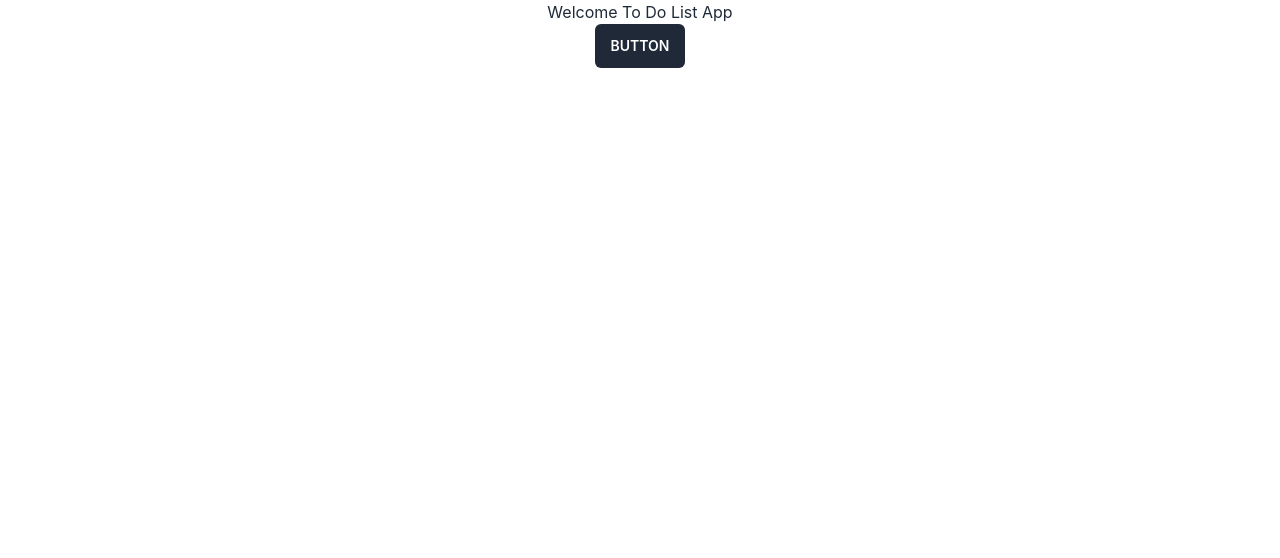
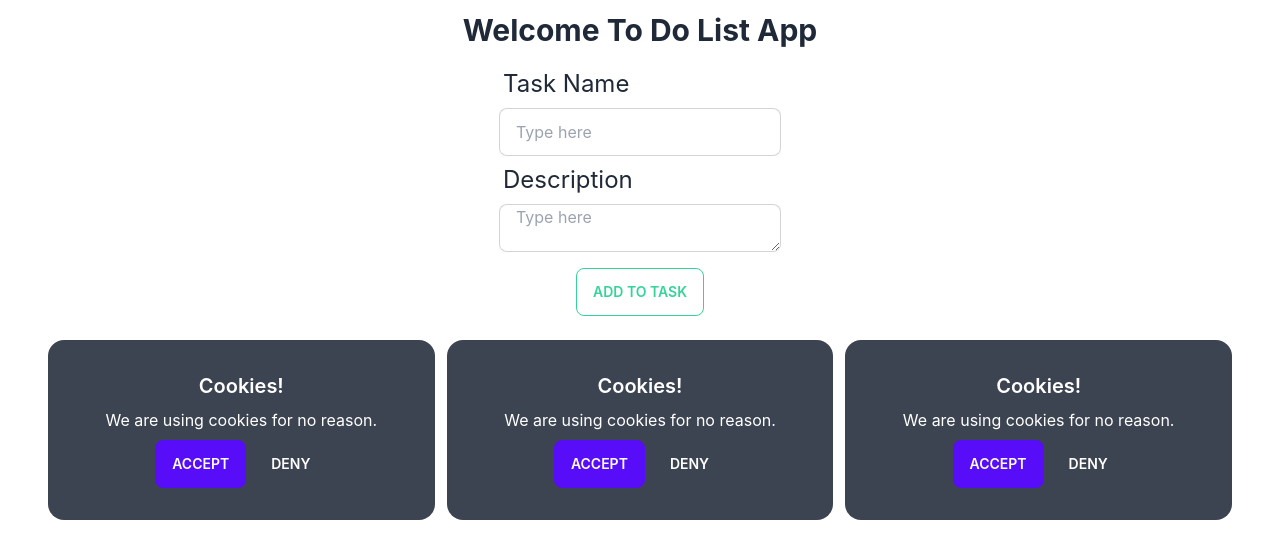
Before and after one commit to tayefulislam/to-do-list1, a React (Create React App) app: page / in a window 1280 px wide. Shown: the top 558 px of the page. Built offline with nearby package versions, Linux system fonts and the light colour scheme.

Commit message:
to list desing compelte and add some component

```diff
--- a/package.json
+++ b/package.json
@@ -13,6 +13,7 @@
     "react-firebase-hooks": "^5.0.3",
     "react-router-dom": "^6.3.0",
     "react-scripts": "5.0.1",
+    "react-toastify": "^9.0.1",
     "web-vitals": "^2.1.4"
   },
   "scripts": {
--- a/src/App.css
+++ b/src/App.css
@@ -32,6 +32,7 @@
   from {
     transform: rotate(0deg);
   }
+
   to {
     transform: rotate(360deg);
   }
--- a/src/App.js
+++ b/src/App.js
@@ -1,12 +1,26 @@
-import logo from './logo.svg';
+
 import './App.css';
+import { Route, Routes } from 'react-router-dom';
+import Home from './Pages/Home';
 
 function App() {
+
+
+
+
+
+
   return (
     <div className="App">
 
-      <h1>Welcome To Do List App</h1>
-      <button class="inline-block cursor-pointer rounded-md bg-gray-800 px-4 py-3 text-center text-sm font-semibold uppercase text-white transition duration-200 ease-in-out hover:bg-gray-900">Button</button>
+
+      <Routes>
+        <Route path='/' element={<Home></Home>}></Route>
+      </Routes>
+
+
+
+
 
 
 
--- /dev/null
+++ b/src/Pages/AddTask.js
@@ -0,0 +1,68 @@
+import React from 'react';
+
+const AddTask = () => {
+
+
+
+    const addTask = (event) => {
+
+        event.preventDefault()
+
+
+        const task = {
+            name: event.target.name.value,
+            description: event.target.description.value,
+            email: 'email',
+            status: 'inprogress'
+
+        }
+        console.log(task)
+
+
+    }
+
+
+
+
+    return (
+        <div>
+
+            <h1 className='text-center text-3xl mt-3 mb-3 font-bold'>Welcome To Do List App</h1>
+
+
+
+            <div className='flex justify-center items-center mb-6'>
+
+                <form onSubmit={addTask}>
+
+                    <div class="form-control w-full max-w-xs">
+                        <label class="label">
+                            <span class="label-text text-2xl">Task Name</span>
+                        </label>
+                        <input type="text" name='name' placeholder="Type here" class="input input-bordered w-full max-w-sm" />
+
+                    </div>
+
+                    <div class="form-control w-full max-w-xs">
+                        <label class="label">
+                            <span class="label-text text-2xl">Description</span>
+                        </label>
+                        <textarea type="text" name='description' placeholder="Type here" class="input input-bordered w-full max-w-lg" />
+
+                    </div>
+
+
+                    <input type='submit' value="Add To Task" class="btn btn-outline btn-success mt-4" />
+
+
+
+
+                </form>
+
+            </div>
+
+        </div>
+    );
+};
+
+export default AddTask;
--- /dev/null
+++ b/src/Pages/AllToDo.js
@@ -0,0 +1,50 @@
+import React from 'react';
+
+const AllToDo = () => {
+    return (
+        <div className='grid grid-cols-1 lg:grid-cols-3 px-12 gap-3'>
+
+
+            <div>
+                <div class="card w-full bg-neutral text-neutral-content">
+                    <div class="card-body items-center text-center">
+                        <h2 class="card-title">Cookies!</h2>
+                        <p>We are using cookies for no reason.</p>
+                        <div class="card-actions justify-end">
+                            <button class="btn btn-primary">Accept</button>
+                            <button class="btn btn-ghost">Deny</button>
+                        </div>
+                    </div>
+                </div>
+            </div>
+            <div>
+                <div class="card w-full bg-neutral text-neutral-content">
+                    <div class="card-body items-center text-center">
+                        <h2 class="card-title">Cookies!</h2>
+                        <p>We are using cookies for no reason.</p>
+                        <div class="card-actions justify-end">
+                            <button class="btn btn-primary">Accept</button>
+                            <button class="btn btn-ghost">Deny</button>
+                        </div>
+                    </div>
+                </div>
+            </div>
+            <div>
+                <div class="card w-full bg-neutral text-neutral-content">
+                    <div class="card-body items-center text-center">
+                        <h2 class="card-title">Cookies!</h2>
+                        <p>We are using cookies for no reason.</p>
+                        <div class="card-actions justify-end">
+                            <button class="btn btn-primary">Accept</button>
+                            <button class="btn btn-ghost">Deny</button>
+                        </div>
+                    </div>
+                </div>
+            </div>
+
+
+        </div>
+    );
+};
+
+export default AllToDo;
--- /dev/null
+++ b/src/Pages/Home.js
@@ -0,0 +1,15 @@
+import React from 'react';
+import AddTask from './AddTask';
+import AllToDo from './AllToDo';
+
+const Home = () => {
+    return (
+        <>
+            <AddTask></AddTask>
+            <AllToDo></AllToDo>
+
+        </>
+    );
+};
+
+export default Home;
--- /dev/null
+++ b/src/Pages/Login.js
@@ -0,0 +1,12 @@
+import React from 'react';
+
+const Login = () => {
+    return (
+        <div>
+            <h1>Login</h1>
+
+        </div>
+    );
+};
+
+export default Login;
```
Also changed, not shown: src/Pages/SignUp.js (added), 1 other file (tests, documents, lock files or other folders).
